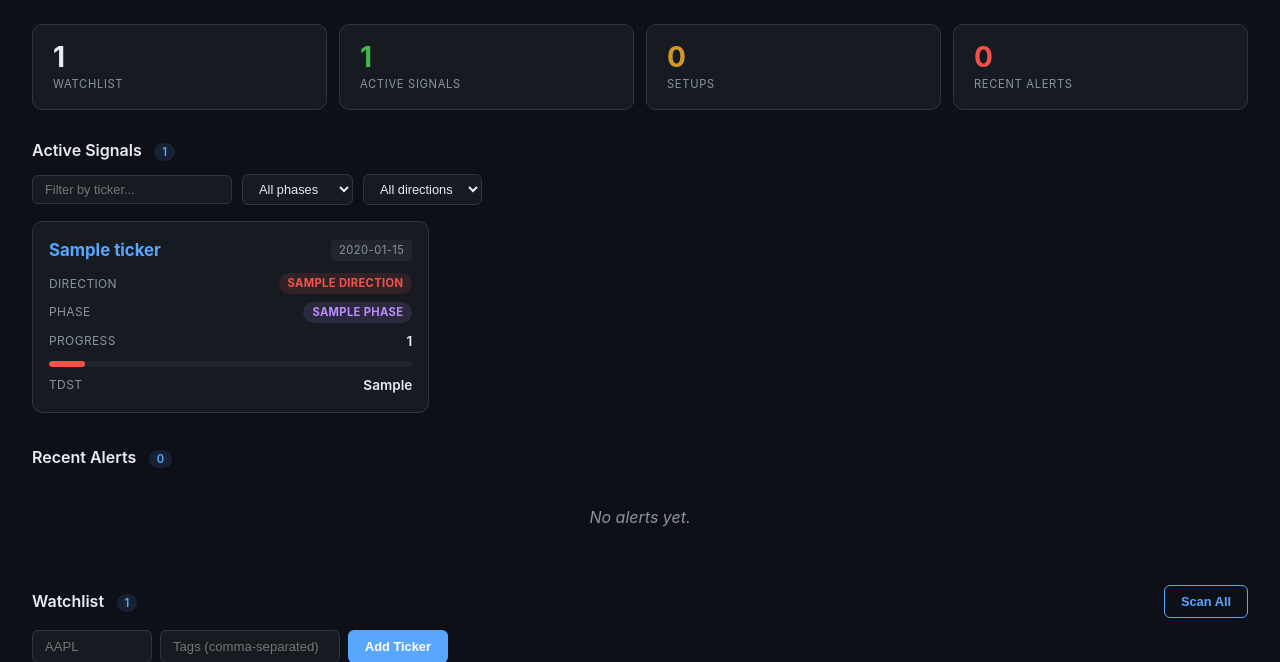
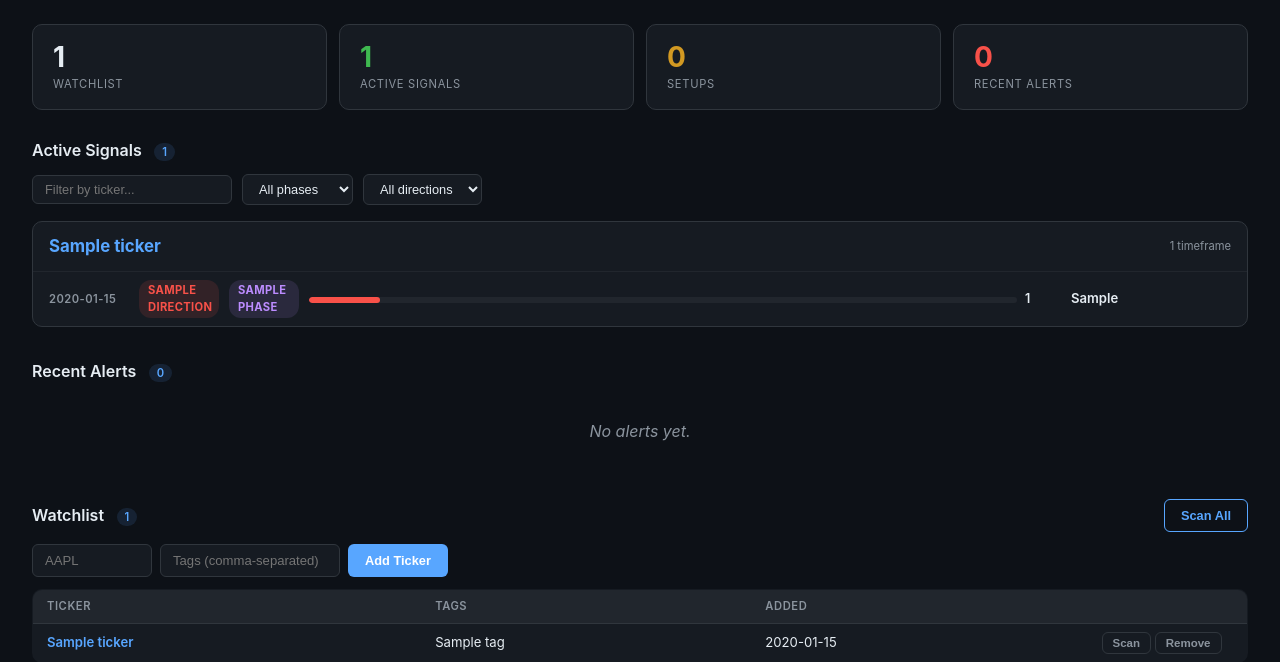
Before and after one commit to 8gara8/DM, a Flask app: template demark/dashboard/templates/index.html in a window 1280 px wide. Shown: the part 61-723 px from the top of the page. Run offline with Flask 3, Linux system fonts and the light colour scheme; the template is opened without the code that fills it: most values are stand-ins (such as "Sample title", 1, 10 or a date in 2020).

Commit message:
feat: group active signals by ticker (one row per ticker)
Signals are now grouped so each ticker gets one card containing
all its timeframe signals as sub-rows. Each sub-row shows the
timeframe label, direction badge, phase badge, progress bar with
count, TDST level, and perfection status in a compact grid layout.

Filters still work — they match if any timeframe signal within
the ticker matches the selected phase/direction.

https://claude.ai/code/session_019HB4EeajQgGT8pEdQfS6Gf

```diff
--- a/demark/dashboard/app.py
+++ b/demark/dashboard/app.py
@@ -118,9 +118,15 @@ def create_app(db_path: str = "./demark_monitor.db") -> Flask:
         alerts = _enrich_alerts(get_recent_alerts(limit=50, db_path=db_path))
         tickers = list_tickers(db_path=db_path)
 
+        # Group signals by ticker
+        grouped: dict[str, list[dict]] = {}
+        for s in signals:
+            grouped.setdefault(s["ticker"], []).append(s)
+
         return render_template(
             "index.html",
             signals=signals,
+            grouped_signals=grouped,
             alerts=alerts,
             tickers=tickers,
             now=datetime.utcnow().strftime("%Y-%m-%d %H:%M UTC"),
--- a/demark/dashboard/templates/index.html
+++ b/demark/dashboard/templates/index.html
@@ -143,22 +143,17 @@
             margin-left: 8px;
         }
 
-        /* --- Signal cards grid --- */
-        .signal-grid {
-            display: grid;
-            grid-template-columns: repeat(auto-fill, minmax(320px, 1fr));
-            gap: 12px;
-        }
+        /* --- Signal cards: one card per ticker --- */
+        .signal-list { display: flex; flex-direction: column; gap: 12px; }
         .signal-card {
             background: var(--surface);
             border: 1px solid var(--border);
             border-radius: 10px;
-            padding: 16px;
             transition: border-color 0.15s, background 0.15s;
-            cursor: pointer;
             text-decoration: none;
             color: inherit;
             display: block;
+            overflow: hidden;
         }
         .signal-card:hover {
             border-color: var(--accent);
@@ -167,36 +162,60 @@
         .signal-card-header {
             display: flex;
             align-items: center;
-            justify-content: space-between;
-            margin-bottom: 10px;
+            padding: 12px 16px;
+            border-bottom: 1px solid var(--border-light);
         }
         .signal-ticker {
             font-size: 1.05rem;
             font-weight: 700;
             color: var(--accent);
+            margin-right: auto;
         }
-        .signal-timeframe {
+        .signal-tf-count {
+            font-size: 0.7rem;
+            color: var(--text-muted);
+        }
+        /* Sub-rows: one per timeframe */
+        .signal-tf-row {
+            display: grid;
+            grid-template-columns: 80px 80px 70px 1fr 90px 60px;
+            align-items: center;
+            gap: 10px;
+            padding: 8px 16px;
+            border-bottom: 1px solid var(--border-light);
+            font-size: 0.82rem;
+        }
+        .signal-tf-row:last-child { border-bottom: none; }
+        .signal-tf-label {
             font-size: 0.7rem;
             color: var(--text-muted);
             text-transform: uppercase;
             letter-spacing: 0.04em;
-            background: var(--border-light);
-            padding: 2px 8px;
-            border-radius: 4px;
+            font-weight: 600;
         }
-        .signal-card-body { display: flex; flex-direction: column; gap: 8px; }
-        .signal-row {
+        .signal-progress-cell {
             display: flex;
             align-items: center;
-            justify-content: space-between;
+            gap: 8px;
         }
-        .signal-label {
-            font-size: 0.75rem;
-            color: var(--text-muted);
-            text-transform: uppercase;
-            letter-spacing: 0.03em;
+        .signal-progress-cell .progress-wrap {
+            flex: 1;
+            min-width: 60px;
         }
-        .signal-val { font-size: 0.85rem; font-weight: 600; }
+        .signal-progress-text {
+            font-size: 0.78rem;
+            font-weight: 600;
+            white-space: nowrap;
+            min-width: 36px;
+        }
+        .signal-val { font-size: 0.82rem; font-weight: 600; }
+        /* Responsive: stack on small screens */
+        @media (max-width: 900px) {
+            .signal-tf-row {
+                grid-template-columns: 1fr 1fr;
+                gap: 4px 10px;
+            }
+        }
 
         /* --- Badges --- */
         .badge {
@@ -404,7 +423,6 @@
         /* --- Responsive --- */
         @media (max-width: 768px) {
             .topbar, .main { padding-left: 16px; padding-right: 16px; }
-            .signal-grid { grid-template-columns: 1fr; }
             .stats { grid-template-columns: repeat(2, 1fr); }
         }
     </style>
@@ -448,7 +466,7 @@
             <div class="section-header">
                 <div>
                     <span class="section-title">Active Signals</span>
-                    <span class="section-count" id="signal-count">{{ signals|length }}</span>
+                    <span class="section-count" id="signal-count">{{ grouped_signals|length }}</span>
                 </div>
             </div>
 
@@ -466,49 +484,41 @@
                 </select>
             </div>
 
-            {% if signals %}
-            <div class="signal-grid" id="signal-grid">
-                {% for s in signals %}
-                <a class="signal-card" href="/ticker/{{ s.ticker }}"
-                   data-ticker="{{ s.ticker }}"
-                   data-phase="{{ s.phase }}"
-                   data-direction="{{ s.direction }}">
+            {% if grouped_signals %}
+            <div class="signal-list" id="signal-list">
+                {% for ticker, sigs in grouped_signals.items() %}
+                <a class="signal-card" href="/ticker/{{ ticker }}"
+                   data-ticker="{{ ticker }}"
+                   data-phases="{{ sigs|map(attribute='phase')|join(',') }}"
+                   data-directions="{{ sigs|map(attribute='direction')|join(',') }}">
                     <div class="signal-card-header">
-                        <span class="signal-ticker">{{ s.ticker }}</span>
-                        <span class="signal-timeframe">{{ s.timeframe }}</span>
+                        <span class="signal-ticker">{{ ticker }}</span>
+                        <span class="signal-tf-count">{{ sigs|length }} timeframe{{ 's' if sigs|length > 1 }}</span>
                     </div>
-                    <div class="signal-card-body">
-                        <div class="signal-row">
-                            <span class="signal-label">Direction</span>
+                    {% for s in sigs %}
+                    <div class="signal-tf-row">
+                        <span class="signal-tf-label">{{ s.timeframe }}</span>
                         <span class="badge {% if s.direction == 'buy' %}badge-buy{% else %}badge-sell{% endif %}">
                             {{ s.direction }}
                         </span>
-                        </div>
-                        <div class="signal-row">
-                            <span class="signal-label">Phase</span>
                         <span class="badge {% if s.phase == 'setup' %}badge-setup{% else %}badge-countdown{% endif %}">
                             {{ s.phase }}
                         </span>
-                        </div>
-                        <div class="signal-row">
-                            <span class="signal-label">Progress</span>
-                            <span class="signal-val">{{ s.count_display }}</span>
-                        </div>
+                        <div class="signal-progress-cell">
                             <div class="progress-wrap">
                                 <div class="progress-bar {% if s.direction == 'buy' %}progress-buy{% else %}progress-sell{% endif %}"
                                      style="width: {{ s.progress_pct }}%"></div>
                             </div>
-                        <div class="signal-row">
-                            <span class="signal-label">TDST</span>
+                            <span class="signal-progress-text">{{ s.count_display }}</span>
+                        </div>
                         <span class="signal-val">{{ s.tdst_display }}</span>
-                        </div>
                         {% if s.is_perfected %}
-                        <div class="signal-row">
-                            <span class="signal-label">Perfected</span>
-                            <span class="badge badge-complete">Yes</span>
-                        </div>
+                        <span class="badge badge-complete">Perf</span>
+                        {% else %}
+                        <span></span>
                         {% endif %}
                     </div>
+                    {% endfor %}
                 </a>
                 {% endfor %}
             </div>
@@ -693,8 +703,10 @@
 
             cards.forEach(card => {
                 const matchTicker = !ticker || card.dataset.ticker.includes(ticker);
-                const matchPhase = !phase || card.dataset.phase === phase;
-                const matchDir = !direction || card.dataset.direction === direction;
+                const phases = (card.dataset.phases || '').split(',');
+                const dirs = (card.dataset.directions || '').split(',');
+                const matchPhase = !phase || phases.includes(phase);
+                const matchDir = !direction || dirs.includes(direction);
                 const show = matchTicker && matchPhase && matchDir;
                 card.style.display = show ? '' : 'none';
                 if (show) visible++;
```
Lines whose indentation alone changed are shown as unchanged.
